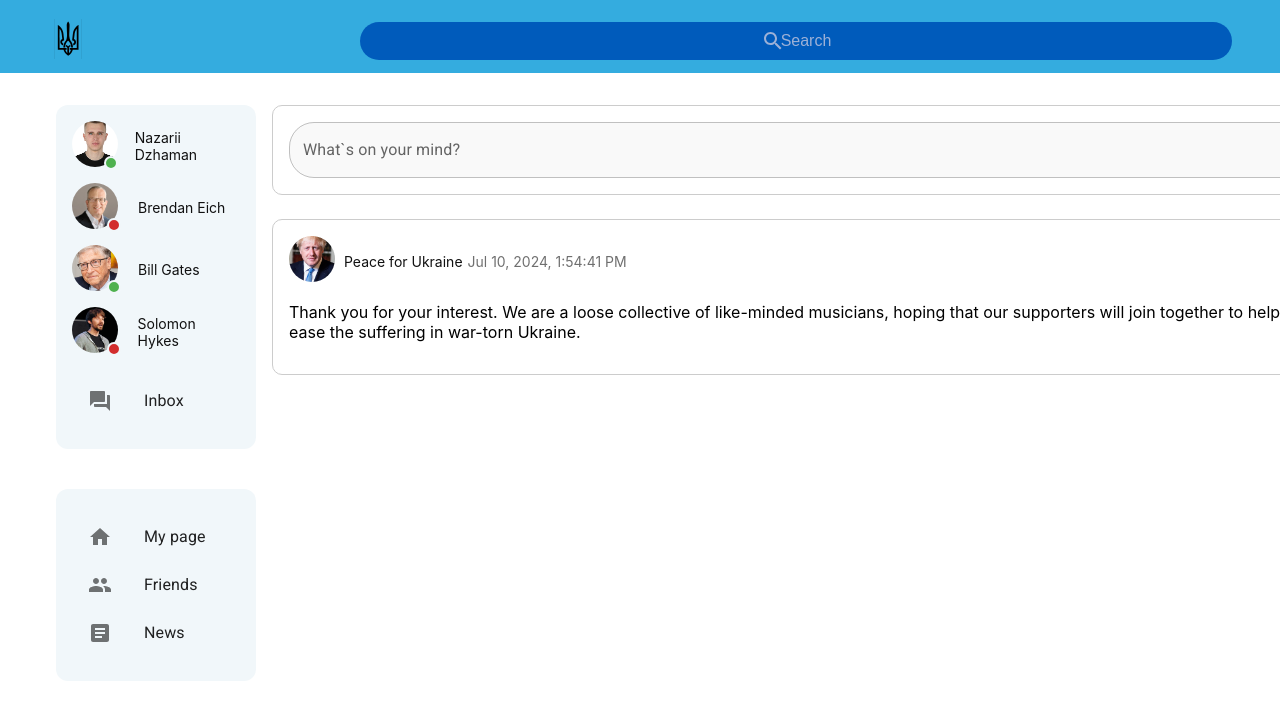
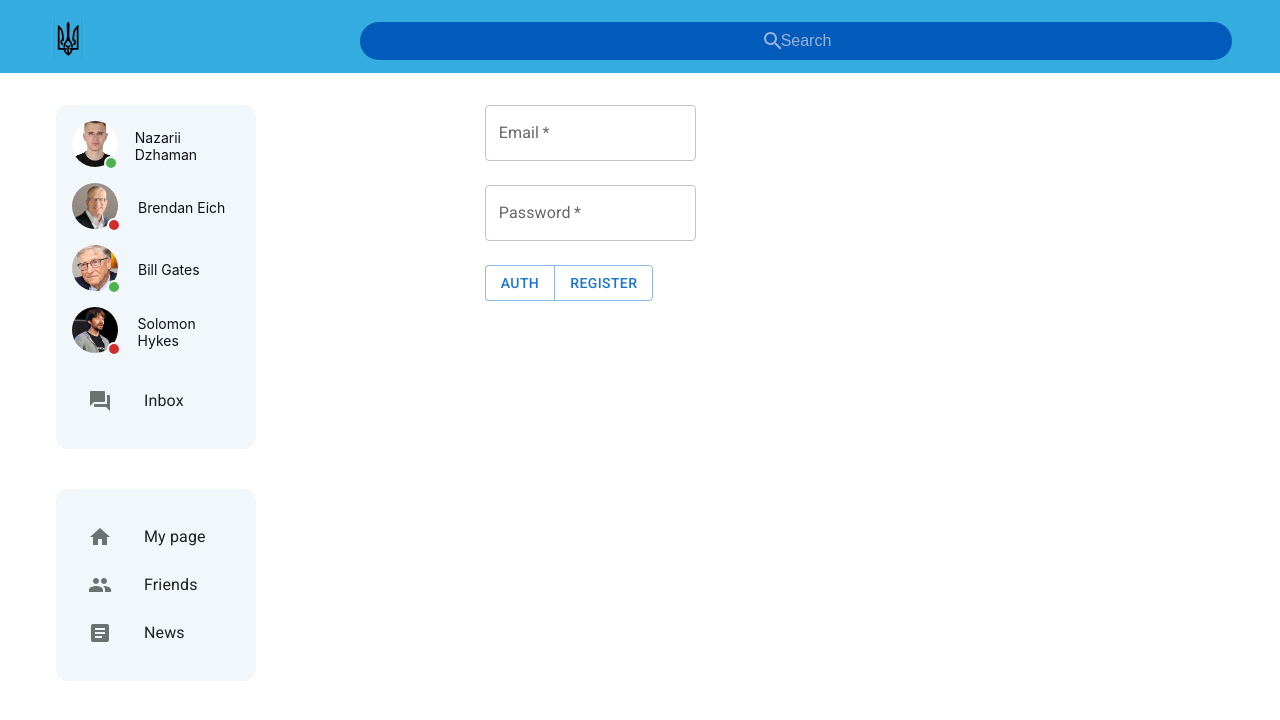
Before and after one commit to Dzhaman-Nazarii/social-network, a React (Create React App) app: page /auth in a window 1280 px wide. Shown: the top 720 px of the page. Built offline with nearby package versions, Linux system fonts and the light colour scheme.

Commit message:
create new pages, start do auth and register,

```diff
--- /dev/null
+++ b/src/components/pages/auth/Auth.tsx
@@ -0,0 +1,61 @@
+import { Button, ButtonGroup, Grid, TextField } from "@mui/material";
+import { FC, SyntheticEvent, useState } from "react";
+
+interface IUserData {
+	email: string;
+	password: string;
+}
+
+export const Auth: FC = () => {
+	const [isRegForm, setIsRegForm] = useState(false);
+	const [userData, setUserData] = useState<IUserData>({
+		email: '',
+		password: ''
+	} as IUserData);
+	const handleLogin = (evt: SyntheticEvent<HTMLFormElement>) => {
+		evt.preventDefault();
+		if(isRegForm) {
+			console.log('register');
+		}else {
+			console.log('auth')
+		}
+		console.log(userData.email, userData.password);
+		setUserData({
+			email: '',
+			password: ''
+		})
+	};
+
+	return (
+		<Grid display='flex' justifyContent='center' alignItems='center'>
+			<form onSubmit={handleLogin} style={{width: '60%'}}>
+			<TextField
+				type="email"
+				label="Email"
+				variant="outlined"
+				value={userData.email}
+				onChange={(evt) =>
+					setUserData({ ...userData, email: evt.target.value })
+				}
+				required
+				sx={{display: 'block', marginBottom: 3}}
+			/>
+			<TextField
+				type="password"
+				label="Password"
+				variant="outlined"
+				value={userData.password}
+				onChange={(evt) =>
+					setUserData({ ...userData, password: evt.target.value })
+				}
+				required
+				sx={{display: 'block', marginBottom: 3}}
+			/>
+			<ButtonGroup variant='outlined'>
+				<Button type="submit" onClick={()=>setIsRegForm(false)}>Auth</Button>
+				<Button type="submit" onClick={()=>setIsRegForm(true)}>Register</Button>
+			</ButtonGroup>
+		</form>
+		</Grid>
+	);
+};
--- /dev/null
+++ b/src/components/pages/friends/Friends.tsx
@@ -0,0 +1,7 @@
+import { FC } from 'react'
+
+export const Friends: FC = () => {
+  return (
+	<div>Friends</div>
+  )
+}
--- a/src/components/pages/home/Home.tsx
+++ b/src/components/pages/home/Home.tsx
@@ -2,7 +2,7 @@ import { FC, useState } from "react";
 import { AddPost } from "./AddPost";
 import { Box } from "@mui/material";
 import { IPost } from "../../../types";
-import Posts from "./Posts";
+import {Posts} from "./Posts";
 import { initialPosts } from "./initialPosts";
 
 export const Home:FC = () => {
--- a/src/components/pages/home/Posts.tsx
+++ b/src/components/pages/home/Posts.tsx
@@ -7,7 +7,7 @@ interface IPosts {
 	posts: IPost[];
 }
 
-const Posts: FC<IPosts> = ({ posts }) => {
+export const Posts: FC<IPosts> = ({ posts }) => {
 	const formatCreatedAt = (createdAt: Date) => {
 		const options: Intl.DateTimeFormatOptions = {
 			year: 'numeric',
@@ -92,5 +92,3 @@ const Posts: FC<IPosts> = ({ posts }) => {
 		</>
 	);
 };
-
-export default Posts;
--- /dev/null
+++ b/src/components/pages/messages/Conversation.tsx
@@ -0,0 +1,7 @@
+import { FC } from 'react'
+
+export const Conversation: FC = () => {
+  return (
+	<div>Conversation</div>
+  )
+}
--- /dev/null
+++ b/src/components/pages/messages/Messages.tsx
@@ -0,0 +1,7 @@
+import { FC } from 'react'
+
+export const Messages: FC = () => {
+  return (
+	<div>Messages</div>
+  )
+}
--- /dev/null
+++ b/src/components/pages/profile/Profile.tsx
@@ -0,0 +1,7 @@
+import { FC } from 'react'
+
+export const Profile: FC = () => {
+  return (
+	<div>Profile</div>
+  )
+}
```
Also changed, not shown: src/components/routes/list.ts (+10 -5 lines).
